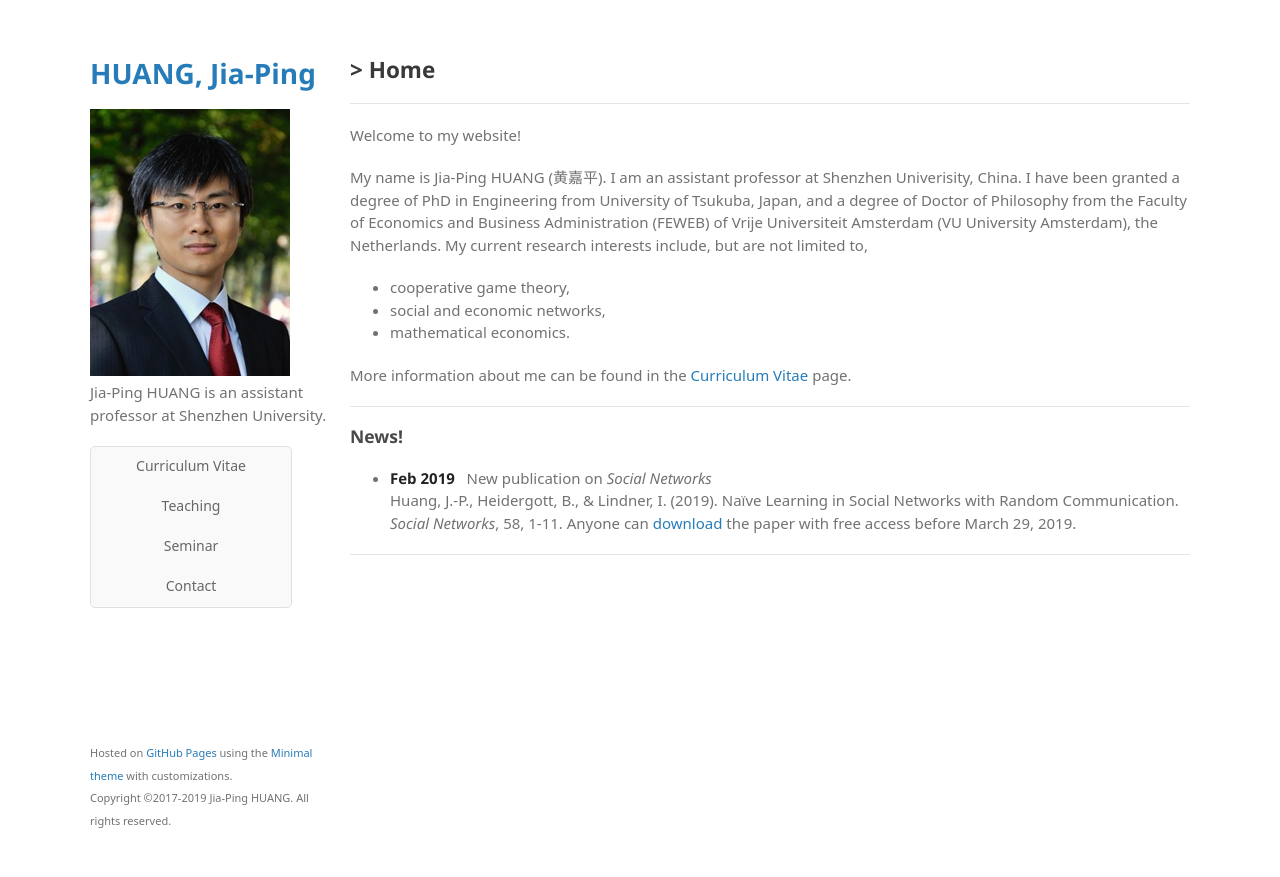
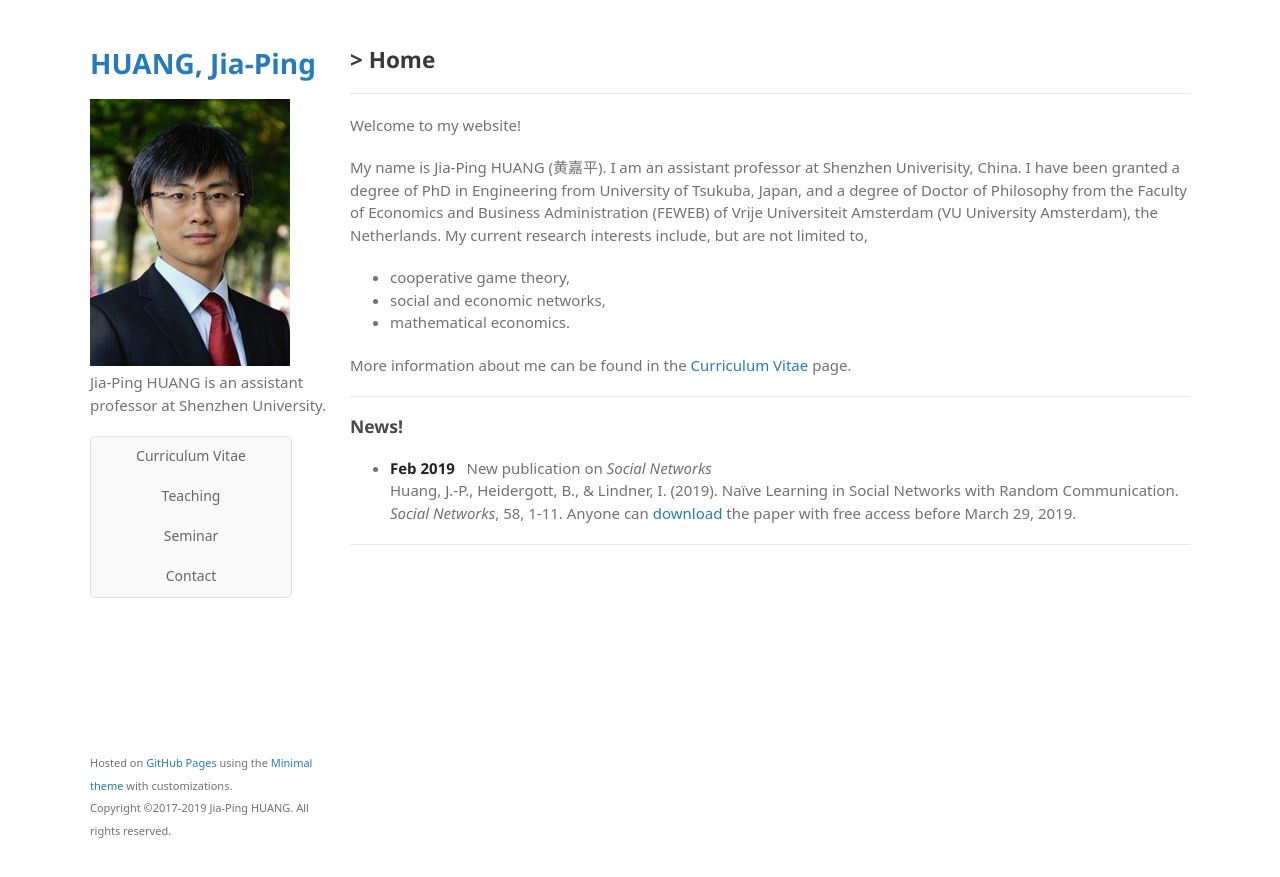
Before and after one commit to huangjp28/huangjp28.github.io, a Jekyll site: the page built from index.md, in a window 1280 px wide. Shown: the top 877 px of the page. Built offline with Jekyll 4.4.1, drawn with Linux system fonts in a browser that asks for light colours; some web fonts are replaced; a script that is not in the unit is left out.

Commit message:
Update style.scss

```diff
--- a/assets/css/style.scss
+++ b/assets/css/style.scss
@@ -8,7 +8,7 @@
 
 body {
   background-color: #fff;
-  padding:50px;
+  padding:40px;
   font: 15px/1.5 "Noto Sans", "Helvetica Neue", Helvetica, Arial, sans-serif;
   color:#727272;
   font-weight:400;
@@ -182,7 +182,7 @@ strong {
 section {
   width:840px;
   float:right;
-  padding-bottom:50px;
+  padding-bottom:40px;
 }
 
 small {
@@ -200,7 +200,7 @@ footer {
   width:250px;
   float:left;
   position:fixed;
-  bottom:50px;
+  bottom:40px;
   -webkit-font-smoothing:subpixel-antialiased;
 }
 
```
